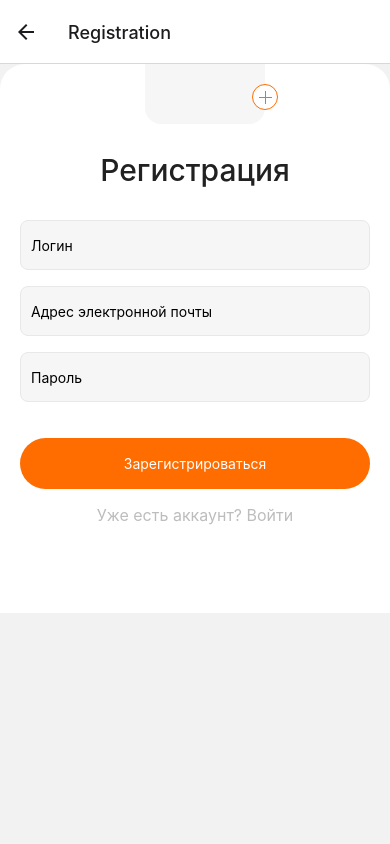
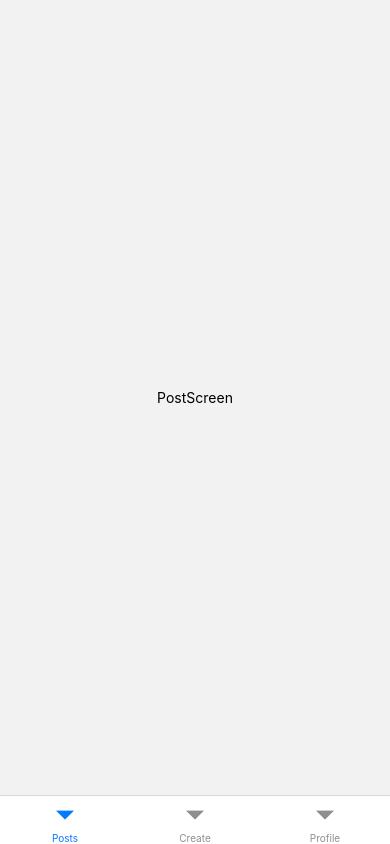
Before and after one commit to vPokladLI/react-native-petProject, a React Native app: screen /Registration in a window 390 px wide. Built offline with nearby package versions, Linux system fonts and the light colour scheme.

Commit message:
add tab routing

```diff
--- a/App.js
+++ b/App.js
@@ -2,8 +2,13 @@ import React, { useState } from "react";
 
 import { NavigationContainer } from "@react-navigation/native";
 import { createStackNavigator } from "@react-navigation/stack";
+import { createBottomTabNavigator } from "@react-navigation/bottom-tabs";
 import * as Font from "expo-font";
 import AppLoading from "expo-app-loading";
+
+import PostScreen from "./src/Screens/mainScreen/PostScreen";
+import CreateScreen from "./src/Screens/mainScreen/CreateScreen";
+import ProfileScreen from "./src/Screens/mainScreen/ProfileScreen";
 
 import RegistrationScreen from "./src/Screens/auth/RegistrationScreen";
 import LoginScreen from "./src/Screens/auth/LoginScreen";
@@ -20,9 +25,49 @@ const loadApplication = async () => {
   });
 };
 
-const MainStack = createStackNavigator();
+const AuthStack = createStackNavigator();
+const MainTab = createBottomTabNavigator();
+const useRoute = (isAuth) => {
+  if (!isAuth) {
+    return (
+      <AuthStack.Navigator initialRouteName="Login">
+        <AuthStack.Screen
+          options={{ headerShown: false }}
+          name="Registration"
+          component={RegistrationScreen}
+        />
+        <AuthStack.Screen
+          options={{ headerShown: false }}
+          name="Login"
+          component={LoginScreen}
+        />
+      </AuthStack.Navigator>
+    );
+  }
+  return (
+    <MainTab.Navigator>
+      <MainTab.Screen
+        name="Posts"
+        component={PostScreen}
+        options={{ headerShown: false }}
+      />
+      <MainTab.Screen
+        name="Create"
+        component={CreateScreen}
+        options={{ headerShown: false }}
+      />
+      <MainTab.Screen
+        name="Profile"
+        component={ProfileScreen}
+        options={{ headerShown: false }}
+      />
+    </MainTab.Navigator>
+  );
+};
+
 const App = () => {
   const [isReady, setIsReady] = useState(false);
+  const routing = useRoute({});
 
   if (!isReady) {
     return (
@@ -36,14 +81,7 @@ const App = () => {
     );
   }
 
-  return (
-    <NavigationContainer>
-      <MainStack.Navigator initialRouteName="Login">
-        <MainStack.Screen name="Registration" component={RegistrationScreen} />
-        <MainStack.Screen name="Login" component={LoginScreen} />
-      </MainStack.Navigator>
-    </NavigationContainer>
-  );
+  return <NavigationContainer>{routing}</NavigationContainer>;
 };
 
 export default App;
--- a/package.json
+++ b/package.json
@@ -11,6 +11,7 @@
   },
   "dependencies": {
     "@react-native-community/masked-view": "^0.1.11",
+    "@react-navigation/bottom-tabs": "^6.2.0",
     "@react-navigation/native": "^6.0.8",
     "@react-navigation/stack": "^6.1.1",
     "expo": "~44.0.0",
--- a/src/Screens/auth/LoginScreen.js
+++ b/src/Screens/auth/LoginScreen.js
@@ -106,13 +106,13 @@ export default function LoginScreen({ navigation }) {
                 />
               </TouchableOpacity>
             </View>
-            <TouchableOpacity
+
+            <Text
               onPress={() => navigation.navigate("Registration")}
+              style={styles.alterBtn}
             >
-              <Text style={styles.alterBtn}>
-                Нет аккаунта? Зарегистрироваться.
-              </Text>
-            </TouchableOpacity>
+              Нет аккаунта? Зарегистрироваться.
+            </Text>
           </View>
         </TouchableWithoutFeedback>
       </KeyboardAvoidingView>
@@ -214,6 +214,7 @@ const styles = StyleSheet.create({
     color: "#FFFFFF",
   },
   alterBtn: {
+    paddingVertical: 10,
     fontSize: 16,
     textAlign: "center",
     color: "#BDBDBD",
--- a/src/Screens/auth/RegistrationScreen.js
+++ b/src/Screens/auth/RegistrationScreen.js
@@ -11,13 +11,14 @@ import {
   TouchableWithoutFeedback,
   Dimensions,
   Image,
+  ImageBackground,
 } from "react-native";
+const image = require("../../../assets/images/background.jpg");
+const initialCredentials = { email: "", password: "", login: "" };
 
-const initialCredentials = { email: "", password: "", login: "" };
-const image = require("../../../assets/images/background.jpg");
-
-export default function RegistrationScreen({ navigation }) {
+export default function LoginScreen({ navigation }) {
   const [isShowKeyboard, setIsShowKeyboard] = useState(false);
+  const [isShowPass, setIsShowPass] = useState(true);
   const [credentials, setCredentials] = useState(initialCredentials);
   const [width, setWidth] = useState(Dimensions.get("window").width);
 
@@ -36,7 +37,16 @@ export default function RegistrationScreen({ navigation }) {
     console.log(credentials);
     setCredentials(initialCredentials);
   };
+
+  const toggleShowPass = () => {
+    setIsShowPass((prev) => !prev);
+  };
   return (
+    <ImageBackground
+      source={image}
+      resizeMode="cover"
+      style={styles.backgroundImage}
+    >
       <KeyboardAvoidingView behavior={Platform.OS === "ios" ? "padding" : null}>
         <TouchableWithoutFeedback onPress={() => Keyboard.dismiss()}>
           <View style={styles.form}>
@@ -52,7 +62,7 @@ export default function RegistrationScreen({ navigation }) {
                   style={styles.input}
                   value={credentials.login}
                   onChangeText={(value) =>
-                  setCredentials((prev) => ({ ...prev, email: value }))
+                    setCredentials((prev) => ({ ...prev, login: value }))
                   }
                   onFocus={() => {
                     setIsShowKeyboard(true);
@@ -65,7 +75,7 @@ export default function RegistrationScreen({ navigation }) {
                   style={styles.input}
                   value={credentials.email}
                   onChangeText={(value) =>
-                  setCredentials((prev) => ({ ...prev, login: value }))
+                    setCredentials((prev) => ({ ...prev, email: value }))
                   }
                   onFocus={() => {
                     setIsShowKeyboard(true);
@@ -85,12 +95,20 @@ export default function RegistrationScreen({ navigation }) {
                     setIsShowKeyboard(true);
                   }}
                   placeholder="Пароль"
-                secureTextEntry={true}
+                  secureTextEntry={isShowPass}
                 />
+                <TouchableOpacity
+                  onPress={toggleShowPass}
+                  style={styles.hidePass}
+                >
+                  <Text style={styles.hidePassText}>
+                    {isShowPass ? "Показать" : "Скрыть"}
+                  </Text>
+                </TouchableOpacity>
               </View>
 
               <TouchableOpacity style={styles.button} onPress={keyboardHide}>
-              <Text style={styles.buttonTitle}>Зарегистрироваться</Text>
+                <Text style={styles.buttonTitle}>Зарегестрироваться</Text>
               </TouchableOpacity>
             </View>
             <View style={styles.avatar}>
@@ -101,16 +119,25 @@ export default function RegistrationScreen({ navigation }) {
                 />
               </TouchableOpacity>
             </View>
-          <TouchableOpacity onPress={() => navigation.navigate("Login")}>
-            <Text style={styles.alterBtn}>Уже есть аккаунт? Войти</Text>
-          </TouchableOpacity>
+
+            <Text
+              onPress={() => navigation.navigate("Login")}
+              style={styles.alterBtn}
+            >
+              Уже есть аккаунт? Войти.
+            </Text>
           </View>
         </TouchableWithoutFeedback>
       </KeyboardAvoidingView>
+    </ImageBackground>
   );
 }
 
 const styles = StyleSheet.create({
+  backgroundImage: {
+    flex: 1,
+    justifyContent: "flex-end",
+  },
   form: {
     position: "relative",
     fontFamily: "Roboto-Regular",
@@ -120,6 +147,7 @@ const styles = StyleSheet.create({
     height: 549,
     backgroundColor: "#FFFFFF",
   },
+
   avatar: {
     position: "absolute",
     top: -60,
@@ -158,7 +186,23 @@ const styles = StyleSheet.create({
     marginLeft: "auto",
     marginRight: "auto",
   },
-  formField: { fontFamily: "Roboto-Regular" },
+  formField: {
+    fontFamily: "Roboto-Regular",
+    position: "relative",
+  },
+  hidePass: {
+    position: "absolute",
+    zIndex: 2,
+    top: 15,
+    right: 16,
+  },
+  hidePassText: {
+    fontSize: 16,
+    color: "#1B4371",
+    fontWeight: "400",
+    textAlign: "right",
+  },
+
   inputTitle: { fontFamily: "Roboto-Regular" },
   input: {
     backgroundColor: "#F6F6F6",
@@ -183,6 +227,7 @@ const styles = StyleSheet.create({
     color: "#FFFFFF",
   },
   alterBtn: {
+    paddingVertical: 10,
     fontSize: 16,
     textAlign: "center",
     color: "#BDBDBD",
--- /dev/null
+++ b/src/Screens/mainScreen/CreateScreen.js
@@ -0,0 +1,19 @@
+// rnfs
+import { StyleSheet, Text, View, SafeAreaView } from "react-native";
+import React from "react";
+
+export default function CreateScreen() {
+  return (
+    <View style={styles.container}>
+      <Text>CreateScreen</Text>
+    </View>
+  );
+}
+
+const styles = StyleSheet.create({
+  container: {
+    flex: 1,
+    alignItems: "center",
+    justifyContent: "center",
+  },
+});
--- /dev/null
+++ b/src/Screens/mainScreen/PostScreen.js
@@ -0,0 +1,18 @@
+import { StyleSheet, Text, View, SafeAreaView } from "react-native";
+import React from "react";
+
+export default function PostScreen() {
+  return (
+    <View style={styles.container}>
+      <Text>PostScreen</Text>
+    </View>
+  );
+}
+
+const styles = StyleSheet.create({
+  container: {
+    flex: 1,
+    alignItems: "center",
+    justifyContent: "center",
+  },
+});
--- /dev/null
+++ b/src/Screens/mainScreen/ProfileScreen.js
@@ -0,0 +1,18 @@
+import { StyleSheet, Text, View, SafeAreaView } from "react-native";
+import React from "react";
+
+export default function ProfileScreen() {
+  return (
+    <View style={styles.container}>
+      <Text>ProfileScreen</Text>
+    </View>
+  );
+}
+
+const styles = StyleSheet.create({
+  container: {
+    flex: 1,
+    alignItems: "center",
+    justifyContent: "center",
+  },
+});
```
Also changed, not shown: 1 other file (tests, documents, lock files or other folders). Lines whose indentation alone changed are shown as unchanged.
